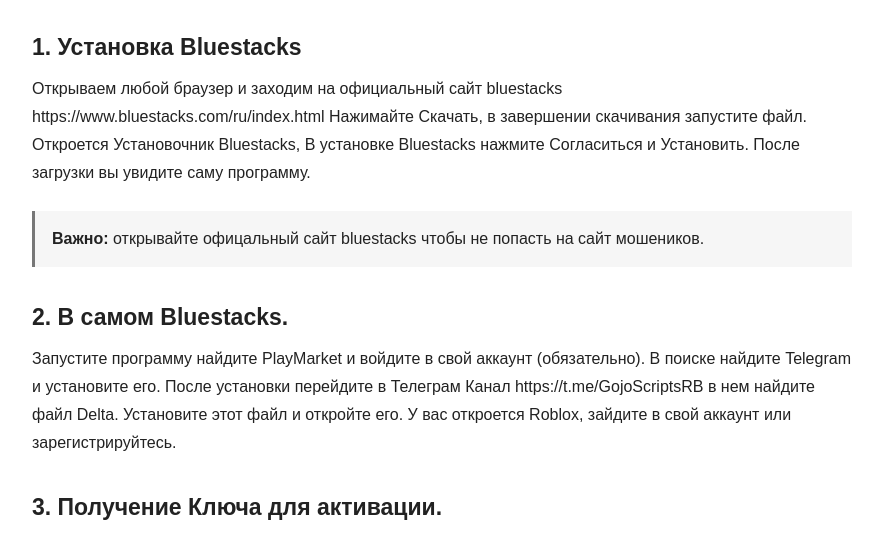
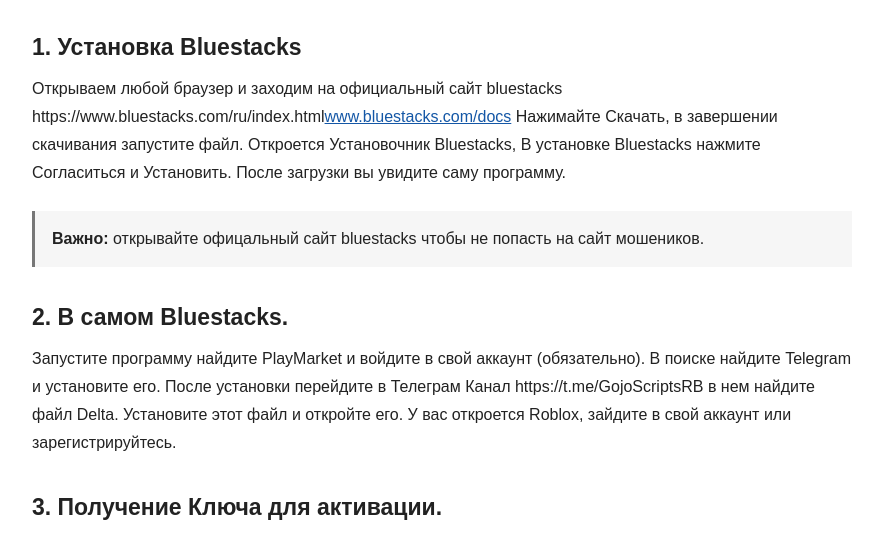
Before and after one commit to PISHKA42/delta-site, a plain HTML site: page index.html in a window 1280 px wide. Shown: the part 218-753 px from the top of the page, without its empty margins (198-1079 px from the left). Drawn offline with Linux system fonts and the light colour scheme.

Commit message:
Update index.html

```diff
--- a/index.html
+++ b/index.html
@@ -70,7 +70,7 @@
   </header>
 
   <h2>1. Установка Bluestacks</h2>
-  <p>Открываем любой браузер и заходим на официальный сайт bluestacks https://www.bluestacks.com/ru/index.html Нажимайте Скачать, в завершении скачивания запустите файл. Откроется Установочник Bluestacks, В установке Bluestacks нажмите Согласиться и Установить. После загрузки вы увидите саму программу. </p>
+  <p>Открываем любой браузер и заходим на официальный сайт bluestacks https://www.bluestacks.com/ru/index.html<a href="https://www.bluestacks.com/ru/index.html" target="_blank" rel="noopener noreferrer">www.bluestacks.com/docs</a> Нажимайте Скачать, в завершении скачивания запустите файл. Откроется Установочник Bluestacks, В установке Bluestacks нажмите Согласиться и Установить. После загрузки вы увидите саму программу. </p>
 
   <div class="note"><strong>Важно:</strong> открывайте офицальный сайт bluestacks чтобы не попасть на сайт мошеников.</div>
 
```
